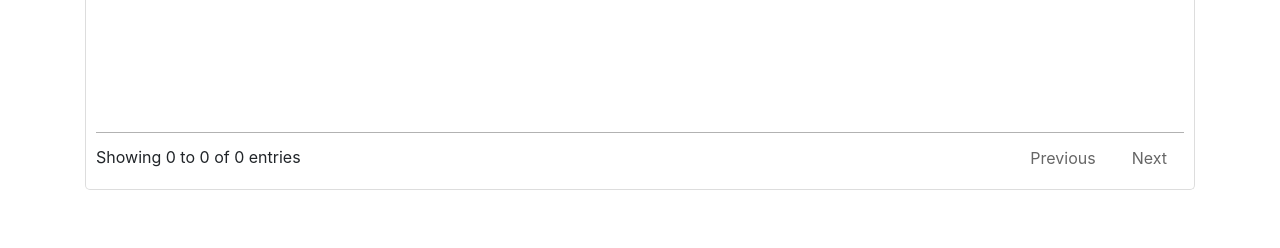
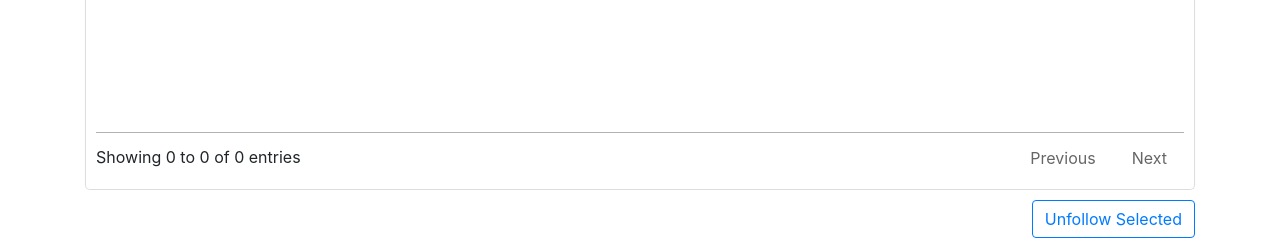
Before and after one commit to mrharris/sg-following, a Flask app: template app/templates/datatables.html in a window 1280 px wide. Shown: the part 817-1065 px from the top of the page. Before the commit the page ends 1007 px from the top, so only its background shows below. Run offline with Flask 2, Linux system fonts and the light colour scheme; the template is opened without the code that fills it, so the values that code supplies are empty; some libraries are stand-ins or nearby versions.

Commit message:
Implement "Unfollow Selected" button

```diff
--- a/app/static/main.js
+++ b/app/static/main.js
@@ -3,14 +3,12 @@ $(document).ready(function () {
 })
 
 $(document).on('shown.bs.tab', 'a[data-toggle="tab"]', function (e) {
-  console.table(e)
   if (e.target.id === 'notes_tab') {
     create_notes_table()
   }
 })
 
 function create_notes_table () {
-  console.log(get_route_for_entity('Note'))
   let notes_table = $('#notes_table').DataTable({
     retrieve: true,
     select: true,
@@ -86,6 +84,35 @@ function create_tasks_table () {
 
 function get_route_for_entity (entity) {
   let user_id = $('#user_id').html()
-  let url = 'http://127.0.0.1:5000/following/' + entity + '/' + user_id
+  let url = '/following/' + entity + '/' + user_id
   return url
 }
+
+function unfollow () {
+  let user_id = parseInt($('#user_id').html())
+  let selected_entities = []
+  // get all the tables with sg-table class and then get all their selected rows
+  let selected_rows = $('.sg-table')
+    .DataTable()
+    .rows({ selected: true })
+  selected_rows
+    .data()
+    .each(row => selected_entities.push({ id: row.id, type: row.type }))
+
+  // post the entities to the flask server to do the unfollowing
+  fetch('/unfollow', {
+    method: 'POST',
+    body: JSON.stringify({
+      entities: selected_entities,
+      user_id: user_id
+    }),
+    headers: {
+      'Content-Type': 'application/json'
+    }
+  })
+    .then(resp => resp.json()) // Transform the data into json
+    .then(function (data) {
+      selected_rows.remove().draw()
+    })
+    .catch(error => console.error('err' + error))
+}
--- a/app/templates/datatables.html
+++ b/app/templates/datatables.html
@@ -9,6 +9,8 @@
   <link rel="stylesheet" type="text/css"
     href="https://cdn.datatables.net/v/bs4/dt-1.10.20/b-1.6.1/sl-1.3.1/datatables.min.css" />
   <link rel="stylesheet" type="text/css" href="{{ url_for('static', filename='site.css')}}" />
+  <link rel="shortcut icon"
+    href="{{ url_for('static', filename='favicon.ico') }}">
   <title>Shotgun Following</title>
 </head>
 
@@ -28,7 +30,7 @@
 
     <div class="tab-content">
       <div id="tasks_pane" class="container tab-pane active">
-        <table id="tasks_table" class="table table-striped display">
+        <table id="tasks_table" class="table table-striped display sg-table">
           <thead>
             <tr>
               <th>Thumbnail</th>
@@ -40,7 +42,7 @@
         </table>
       </div>
       <div id="notes_pane" class="container tab-pane fade">
-        <table id="notes_table" class="table table-striped display">
+        <table id="notes_table" class="table table-striped display sg-table">
           <thead>
             <tr>
               <th>Thumbnail</th>
@@ -51,6 +53,9 @@
         </table>
       </div>
     </div>
+
+    <button type="button" class="btn btn-outline-primary" onclick="unfollow()" style="float: right; margin: 10px 0px;">Unfollow Selected</button>
+
   </div>
 
   <script type="text/javascript" src="https://code.jquery.com/jquery-3.3.1.min.js"></script>
--- a/app/views.py
+++ b/app/views.py
@@ -19,57 +19,36 @@ sg = shotgun_api3.Shotgun(
 )
 
 
-@app.route("/")
-def home():
-    v = (os.environ.get("SG_URL"),)
-    return jsonify(
-        get_followed_entities(
-            {"type": "HumanUser", "id": 101}, {"type": "Project", "id": 137}, "Task"
-        )
-    )
-
-
-@app.route("/following/", methods=["POST"])
+@app.route("/following", methods=["POST"])
 def following():
     post_dict = request.form.to_dict()
-    sg_server = "https://{}".format(post_dict["server_hostname"])
-
-    sg = shotgun_api3.Shotgun(
-        sg_server,
-        script_name=os.environ.get("SG_SCRIPT_NAME"),
-        api_key=os.environ.get("SG_SCRIPT_KEY"),
-    )
-
     entity_ids = post_dict["selected_ids"] or post_dict["ids"]
     entity_ids = [int(id_) for id_ in entity_ids.split(",")]
-    user = {"type": "HumanUser", "id": entity_ids[0]}
-    user = sg.find_one("HumanUser", [["id", "is", user["id"]]], ["name"])
-    project = {"type": "Project", "id": 137}
+    user = sg.find_one("HumanUser", [["id", "is", entity_ids[0]]], ["name"])
 
     return render_template("datatables.html", user=user)
 
 
-@app.route("/following/task")
-def following_task():
-    entities = get_followed_entities(
-        {"type": "HumanUser", "id": 101}, {"type": "Project", "id": 137}, "Task"
-    )
+@app.route("/following/<string:entity_type>/<int:user_id>")
+def followed_entities(entity_type, user_id):
+    entities = get_followed_entities({"type": "HumanUser", "id": user_id}, entity_type)
     return jsonify({"data": entities})
 
 
-@app.route("/following/<string:entity_type>/<int:user_id>")
-def followed_entities(entity_type, user_id):
-    entities = get_followed_entities(
-        {"type": "HumanUser", "id": user_id},
-        {"type": "Project", "id": 137},
-        entity_type,
-    )
-    return jsonify({"data": entities})
+@app.route("/unfollow", methods=["POST"])
+def unfollow_entities():
+    request_json = request.get_json()
+    user = {"type": "HumanUser", "id": request_json["user_id"]}
+    entities = request_json["entities"]
+    for entity in entities:
+        print("Unfollowing", entity)
+        sg.unfollow(user, entity)
+    return jsonify({"success": True})
 
 
-def get_followed_entities(user, project, entity_type):
+def get_followed_entities(user, entity_type):
 
-    followed = sg.following(user=user, project=project, entity_type=entity_type)
+    followed = sg.following(user=user, entity_type=entity_type)
 
     entity_queries = {
         "Asset": ["code", "image"],
@@ -79,7 +58,8 @@ def get_followed_entities(user, project, entity_type):
         "Note": ["subject", "note_links"],
     }
 
-    # populate the shotgun entities
+    # populate the shotgun entities so they have
+    # the fields we want to show in the tables
     entities = [e for e in followed if e["type"] == entity_type]
     if entities:
         entities = sg.find(
```
Also changed, not shown: app/static/favicon.ico (added).
